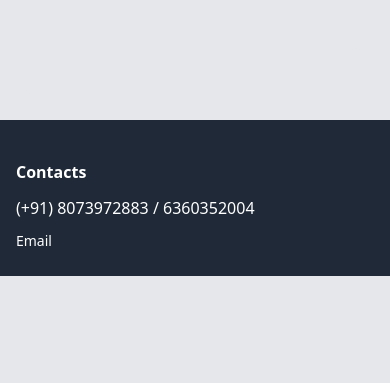
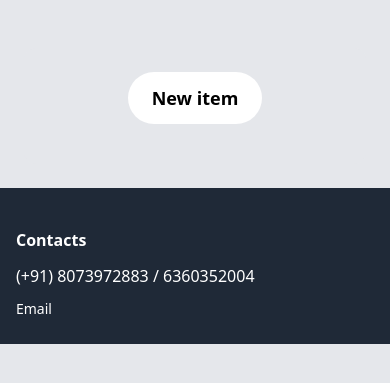
Before and after one commit to danieljkpraveen/Diskvr, a Django app: page / in a window 390 px wide. Shown: the part 79-462 px from the top of the page. Run offline with Django 4.2, Linux system fonts and the light colour scheme; the visitor is signed in with stand-in values (Sample User, id 1); data that the repository does not hold is empty.

Commit message:
updated new item and orders button

```diff
--- a/core/templates/core/base.html
+++ b/core/templates/core/base.html
@@ -34,11 +34,7 @@
     <div class="space-x-6 hidden md:flex nav-links">
       <a href="{% url 'inventory:items' %}" class="text-lg font-semibold hover:text-blue-500">Search items</a>
       {% if request.user.is_authenticated %}
-        {% if request.user.is_superuser %}
-          <a href="{% url 'inventory:new' %}" class="text-lg font-semibold hover:text-blue-500">New item</a>
-        {% else %}
-          <a href="{% url 'inventory:orders' %}" class="text-lg font-semibold hover:text-blue-500">Orders</a>
-        {% endif %}
+        <a href="{% url 'inventory:orders' %}" class="text-lg font-semibold hover:text-blue-500">Orders</a>
         <a href="{% url 'core:logout' %}" class="text-lg font-semibold hover:text-blue-500">Log out</a>
       {% else %}
         <a href="{% url 'core:signup' %}" class="text-lg font-semibold hover:text-blue-500">Sign up</a>
@@ -67,20 +63,6 @@
     document.getElementById('mobileMenuButton').addEventListener('click', function() {
       document.querySelector('.nav-links').classList.toggle('active');
     });
-
-    // whatsapp contact link
-    // document.addEventListener('DOMContentLoaded', function() {
-    //     const contactButton = document.getElementById('contact-seller');
-    //     const encodedPhoneNumber = contactButton.getAttribute('data-phone');
-    //     const phoneNumber = atob(encodedPhoneNumber); // Decode the encoded phone number
-    //     const baseLink = 'https://api.whatsapp.com/send?phone=';
-
-    //     contactButton.addEventListener('click', function() {
-    //         if (phoneNumber) {
-    //             window.location.href = baseLink + phoneNumber;
-    //         }
-    //     });
-    // });
 
     document.addEventListener('DOMContentLoaded', function() {
     const contactButton = document.getElementById('contact-seller');
--- a/core/templates/core/index.html
+++ b/core/templates/core/index.html
@@ -5,18 +5,24 @@
 {% block content %}
     <div class="mt-6 px-3 py-6 bg-gray-200 rounded-xl">
 
+        {% if request.user.is_authenticated %}
+            {% if request.user.is_superuser %}
+                <div class="text-center mb-4">
+                    <a href="{% url 'inventory:new' %}" class="text-lg font-semibold px-6 py-3 bg-white rounded-full inline-block">New item</a>
+                </div>
+            {% endif %}
+        {% endif %}
 
-        <div class="grid grid-cols-1 gap-3 sm:grid-cols-2 md:grid-cols-3 lg:grid-cols-4 ">
+        <div class="grid grid-cols-1 gap-6 sm:grid-cols-2 md:grid-cols-3 lg:grid-cols-4">
             {% for item in items %}
-            <div class="shadow-md bg-white p-2 rounded-xl">
+            <div class="shadow-md bg-white p-4 rounded-xl">
                 <a href="{% url 'inventory:detail' item.id %}">
                     <div class="w-full h-48 sm:h-64">
                         <img src="{{ item.image.url }}" class="w-full h-full object-cover rounded-t-xl">
                     </div>
 
-                    <div class="p-3 sm:p-4 bg-white rounded-b-xl">
+                    <div class="p-4 bg-white rounded-b-xl">
                         <h2 class="text-xl sm:text-xl">{{ item.name }}</h2>
-                        <!-- <p class="text-gray-500">Price: {{ item.price }}</p> -->
                     </div>
                 </a>
             </div>
@@ -24,21 +30,27 @@
         </div>
     </div>
 
-    <!-- <div class="mt-6 px-3 py-6 bg-gray-100 rounded-xl">
+    <!-- Mobile Styles -->
+    <style>
+        @media (max-width: 640px) {
+            .grid-cols-1 {
+                grid-template-columns: 1fr; /* For a single column on mobile */
+            }
 
-        <h2 class="mb-6 text-xl text-center">Categories</h2>
+            /* Center the "New item" link on mobile */
+            .text-center {
+                text-align: center;
+            }
 
-        <div class="grid grid-cols-1 gap-3 sm:grid-cols-2 md:grid-cols-3 lg:grid-cols-3">
-            {% for category in categories %}
-            <div>
-                <a href="#">
-                    <div class="p-3 sm:p-4 bg-white rounded-b-xl">
-                        <h2 class="text-xl sm:text-2xl">{{ category.name }}</h2>
-                        <p class="text-gray-500">{{ category.items.count }} items</p>
-                    </div>
-                </a>
-            </div>
-            {% endfor %}
-        </div>
-    </div> -->
+            /* Increase padding for mobile */
+            .p-4 {
+                padding: 1.5rem; /* Increased padding */
+            }
+
+            /* Adjust font size for mobile */
+            .text-lg {
+                font-size: 1.125rem;
+            }
+        }
+    </style>
 {% endblock %}
```
